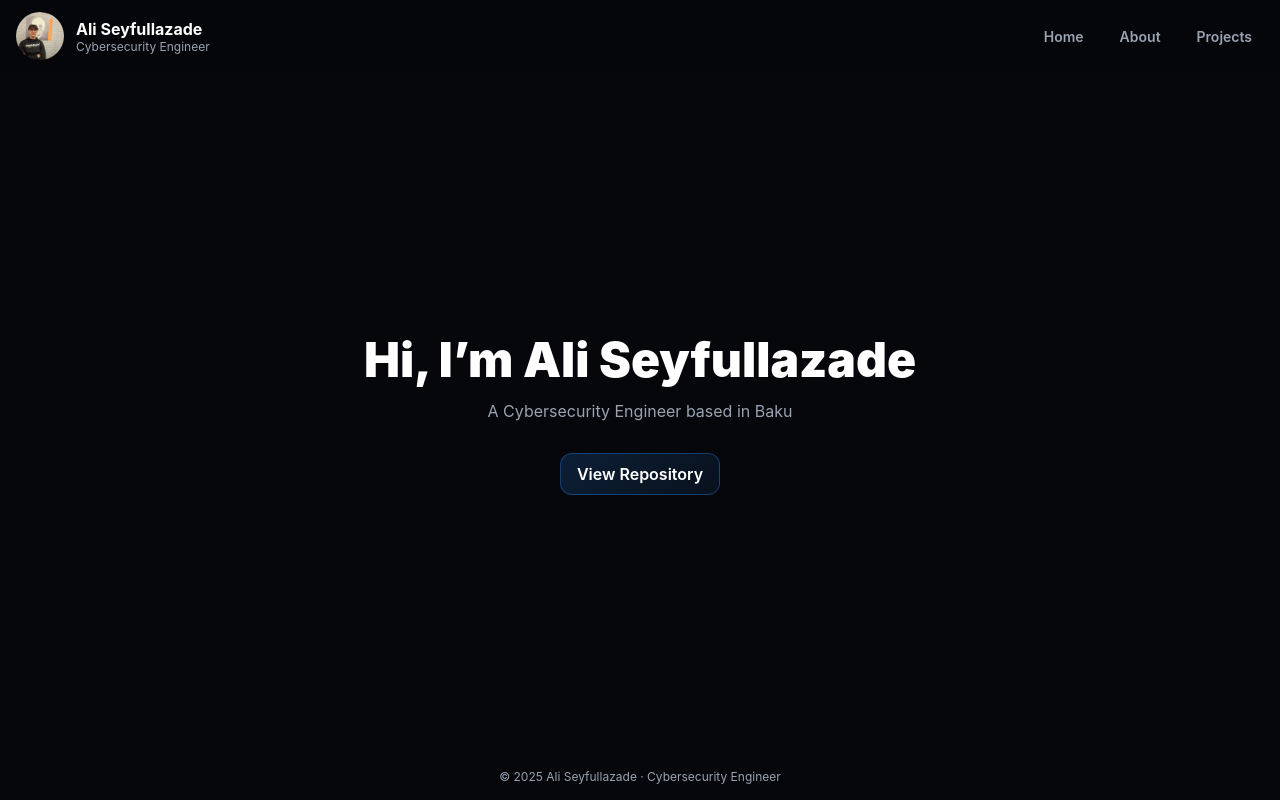
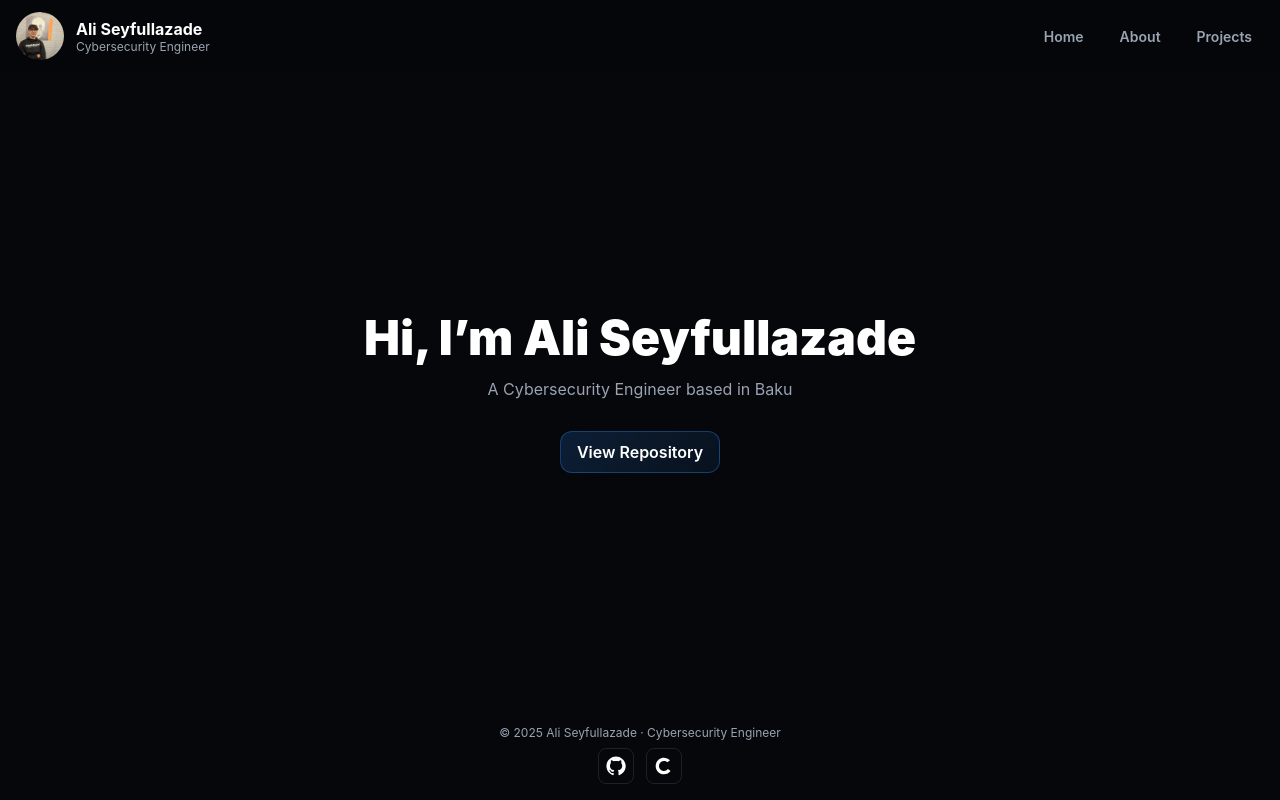
Before and after one commit to aseyfullazade/aseyfullazade.github.io, a plain HTML site: page index.html in a window 1280 px wide. Drawn offline with Linux system fonts and the light colour scheme.

Commit message:
Update index.html

```diff
--- a/index.html
+++ b/index.html
@@ -2,12 +2,12 @@
 <html lang="en">
 <head>
   <meta charset="UTF-8">
-  <meta name="viewport" content="width=device-width, initial-scale=1">
+  <meta name="viewport" content="width=device-width, initial-scale=1.0">
   <title>Ali Seyfullazade — Cybersecurity Engineer</title>
   <style>
     :root{
       --bg:#06070a;
-      --text:#fff;
+      --text:#ffffff;
       --muted:#99a3b2;
       --accent:#2b8cff;
       --max-width:1100px;
@@ -16,23 +16,30 @@
     *{box-sizing:border-box;}
     body{margin:0;padding:0;font-family:Inter,sans-serif;background:var(--bg);color:var(--text);display:flex;flex-direction:column;min-height:100vh;}
 
+    /* HEADER */
     header{
-      position:sticky;top:0;z-index:10;
+      position:sticky;
+      top:0;
+      z-index:10;
       backdrop-filter:blur(6px);
       background:rgba(6,7,10,0.95);
-      display:flex;justify-content:space-between;align-items:center;
+      display:flex;
+      justify-content:space-between;
+      align-items:center;
       padding:12px 16px;
     }
 
     .brand{
-      display:flex;align-items:center;gap:12px;
+      display:flex;
+      align-items:center;
+      gap:12px;
     }
     .avatar{width:48px;height:48px;border-radius:50%;overflow:hidden;}
     .avatar img{width:100%;height:100%;object-fit:cover;}
     .name{font-weight:700;font-size:16px;}
     .role{font-size:12px;color:var(--muted);}
 
-    /* Hamburger */
+    /* Hamburger menu */
     .hamburger{
       display:none;
       flex-direction:column;
@@ -54,6 +61,7 @@
     nav a{color:var(--muted);text-decoration:none;padding:8px 12px;border-radius:8px;font-weight:600;font-size:14px;}
     nav a:hover{color:var(--text);background:rgba(255,255,255,0.05);}
 
+    /* MAIN */
     main{
       flex:1;
       display:flex;
@@ -69,14 +77,29 @@
       display:inline-flex;align-items:center;gap:8px;padding:10px 16px;border-radius:12px;font-weight:600;color:var(--text);text-decoration:none;margin-top:16px;
       background:linear-gradient(135deg,rgba(43,140,255,0.18),rgba(43,140,255,0.08));
       border:1px solid rgba(43,140,255,0.35);
+      transition: transform 0.2s ease, box-shadow 0.2s ease;
     }
+    .repo-link:hover{transform:translateY(-3px);box-shadow:0 12px 32px rgba(43,140,255,0.25);}
+    .repo-link svg{width:18px;height:18px;}
 
+    /* FOOTER */
     footer{
       padding:16px;
       text-align:center;
       font-size:12px;
       color:var(--muted);
     }
+    .social{
+      display:flex;
+      justify-content:center;
+      gap:12px;
+      margin-top:8px;
+    }
+    .social a{
+      width:36px;height:36px;display:flex;align-items:center;justify-content:center;border-radius:8px;border:1px solid rgba(255,255,255,0.1);color:var(--text);transition:transform 0.2s ease;
+    }
+    .social a:hover{transform:translateY(-2px);}
+    .social svg{width:20px;height:20px;}
 
     /* MEDIA QUERIES */
     @media(max-width:768px){
@@ -87,16 +110,21 @@
     }
   </style>
 </head>
+
 <body>
-
 <header>
   <div class="brand">
     <div class="avatar"><img src="picture.jpg" alt="Ali Seyfullazade"></div>
-    <div><div class="name">Ali Seyfullazade</div><div class="role">Cybersecurity Engineer</div></div>
+    <div>
+      <div class="name">Ali Seyfullazade</div>
+      <div class="role">Cybersecurity Engineer</div>
+    </div>
   </div>
+
   <div class="hamburger" onclick="toggleMenu()">
     <div></div><div></div><div></div>
   </div>
+
   <nav>
     <ul id="nav-links">
       <li><a href="index.html">Home</a></li>
@@ -118,6 +146,17 @@
 
 <footer>
   © <span id="year"></span> Ali Seyfullazade · Cybersecurity Engineer
+  <div class="social">
+    <!-- GitHub -->
+    <a href="https://github.com/aseyfullazade" target="_blank" aria-label="GitHub">
+      <svg viewBox="0 0 24 24" fill="currentColor"><path d="M12 .5C5.73.5.5 5.74.5 12.03c0 5.1 3.29 9.43 7.86 10.96 .58.11.79-.25.79-.56v-2.02c-3.2.7-3.88-1.55-3.88-1.55 -.53-1.35-1.3-1.71-1.3-1.71-1.06-.73.08-.72.08-.72 1.17.08 1.79 1.2 1.79 1.2 1.04 1.78 2.73 1.27 3.4.97 .11-.75.41-1.27.74-1.56 -2.55-.29-5.23-1.28-5.23-5.68 0-1.25.45-2.27 1.19-3.07 -.12-.29-.52-1.46.11-3.04 0 0 .97-.31 3.18 1.17 .92-.26 1.91-.39 2.89-.39 .98 0 1.97.13 2.89.39 2.2-1.48 3.17-1.17 3.17-1.17 .63 1.58.23 2.75.11 3.04 .74.8 1.18 1.82 1.18 3.07 0 4.41-2.69 5.38-5.25 5.67 .42.36.79 1.08.79 2.18v3.25 c0 .31.21.68.8.56 4.56-1.53 7.85-5.86 7.85-10.96 C23.5 5.74 18.27.5 12 .5z"/></svg>
+    </a>
+
+    <!-- Codecademy -->
+    <a href="https://www.codecademy.com/profiles/object0988416252" target="_blank" aria-label="Codecademy">
+      <svg viewBox="0 0 24 24" fill="currentColor"><path d="M12 2C6.48 2 2 6.48 2 12s4.48 10 10 10 c3.23 0 6.1-1.54 7.94-3.93l-3.24-2.34 A5.98 5.98 0 0 1 12 18 c-3.31 0-6-2.69-6-6s2.69-6 6-6 c1.56 0 2.98.6 4.05 1.58l3.24-2.35 A9.97 9.97 0 0 0 12 2z"/></svg>
+    </a>
+  </div>
 </footer>
 
 <script>
```
